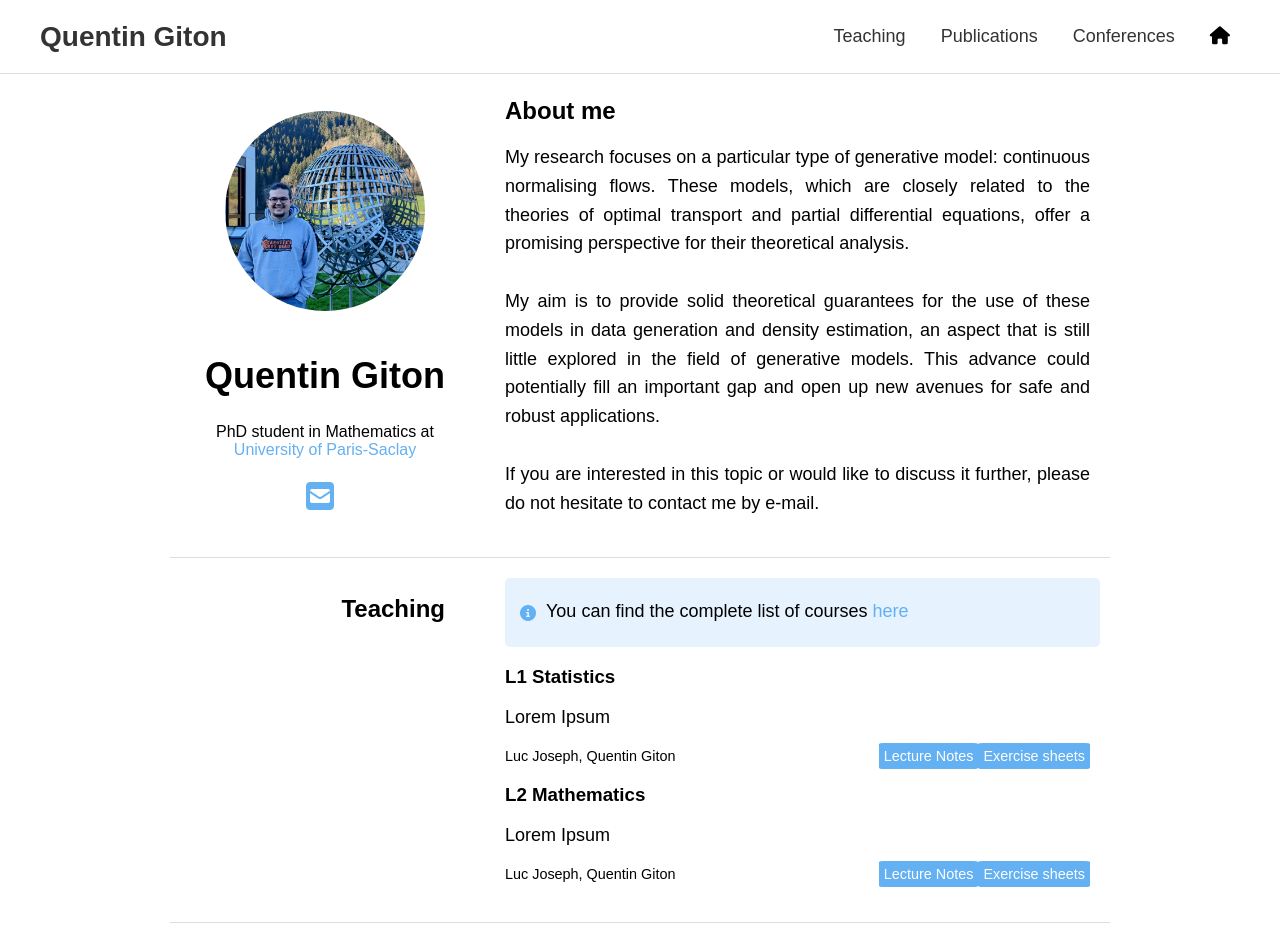
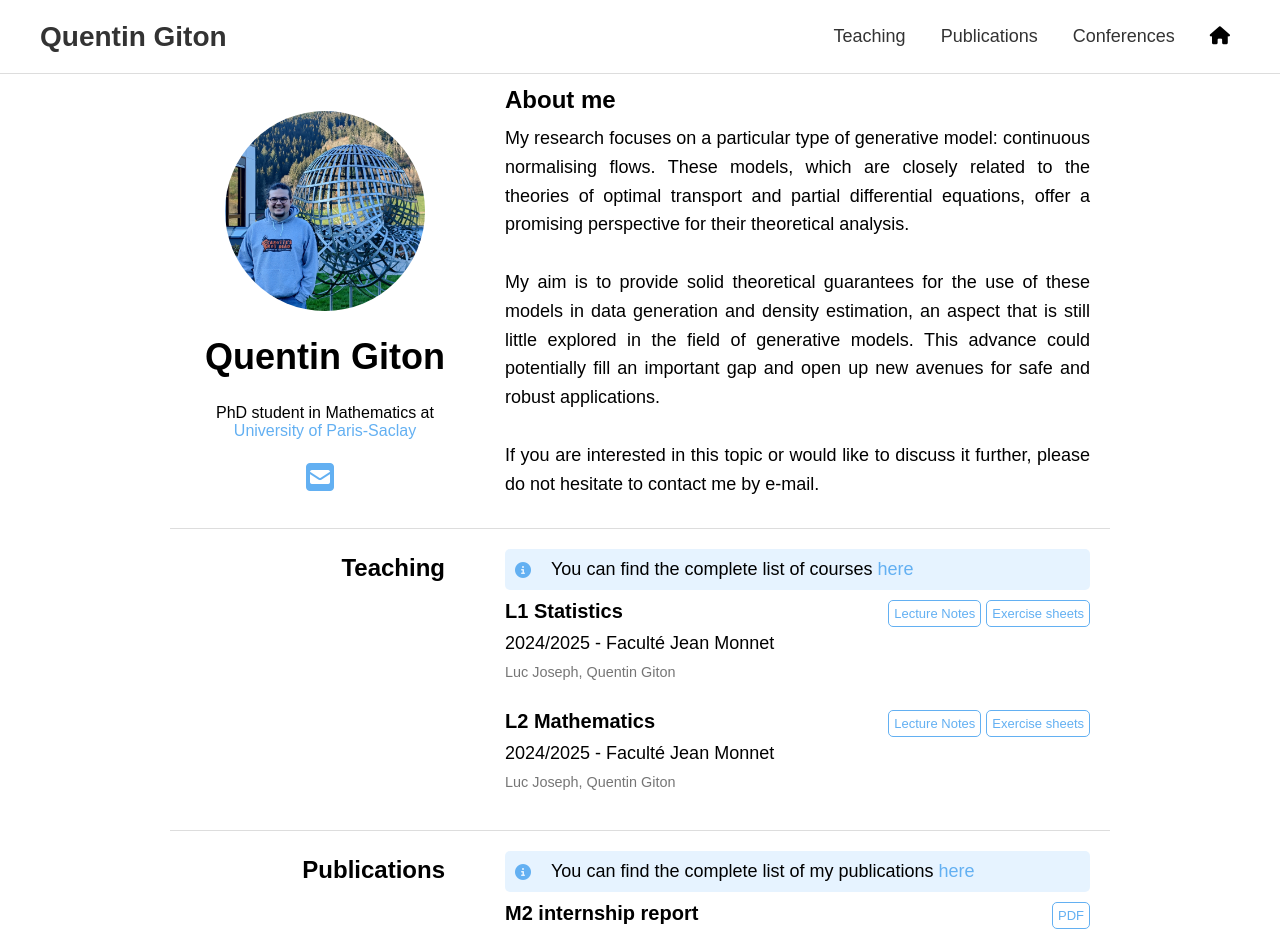
Before and after one commit to quentingiton/quentingiton.github.io, a Vue app: page / in a window 1280 px wide. Shown: the top 935 px of the page. Built offline with nearby package versions, Linux system fonts and the light colour scheme; some icons are missing.

Commit message:
WIP cleanup even more

```diff
--- a/src/assets/json/publications.json
+++ b/src/assets/json/publications.json
@@ -5,6 +5,6 @@
     "month": 9,
     "title": "M2 internship report",
     "authors": "Quentin Giton",
-    "file": "@/assets/pdf/publications/24/internship.pdf"
+    "file": "./src/assets/pdf/publications/24/internship.pdf"
   }
 ]
--- a/src/assets/json/teaching.json
+++ b/src/assets/json/teaching.json
@@ -4,19 +4,19 @@
     "year": 2425,
     "semester": 2,
     "title": "L1 Statistics",
-    "description": "Lorem Ipsum",
+    "description": "2024/2025 - Faculté Jean Monnet",
     "instructors": "Luc Joseph, Quentin Giton",
-    "LN": "@/assets/pdf/teaching/24-25/L1/LN.pdf",
-    "ES": "@/assets/pdf/teaching/24-25/L1/ES.pdf"
+    "LN": "./src/assets/pdf/teaching/24-25/L1/LN.pdf",
+    "ES": "./src/assets/pdf/teaching/24-25/L1/ES.pdf"
   },
   {
     "id": 2,
     "year": 2425,
     "semester": 1,
     "title": "L2 Mathematics",
-    "description": "Lorem Ipsum",
+    "description": "2024/2025 - Faculté Jean Monnet",
     "instructors": "Luc Joseph, Quentin Giton",
-    "LN": "@/assets/pdf/teaching/24-25/L2/LN.pdf",
-    "ES": "@/assets/pdf/teaching/24-25/L2/ES.pdf"
+    "LN": "./src/assets/pdf/teaching/24-25/L2/LN.pdf",
+    "ES": "./src/assets/pdf/teaching/24-25/L2/ES.pdf"
   }
 ]
--- a/src/assets/less/main.less
+++ b/src/assets/less/main.less
@@ -21,6 +21,7 @@
 h1 {
   font-size: 24px;
   margin-bottom: 10px;
+  margin-top: 5px;
 }
 
 .column-right {
@@ -29,11 +30,13 @@ h1 {
 
   p {
     font-size: 18px;
-    margin-bottom: 20px;
+    margin-bottom: 10px;
+    margin-top: 0;
   }
 
   h2 {
-    font-size: 24px;
+    font-size: 20px;
+    margin-top: 10px;
     margin-bottom: 10px;
   }
 }
@@ -54,7 +57,6 @@ a {
 
 .info-box {
   background-color: @light-blue;
-  padding: 5px;
   border-radius: 5px;
   width: 100%;
   display: flex; /* Ensures icon and text stay aligned */
@@ -66,8 +68,40 @@ a {
     margin-left: 10px;
     color: @accent-blue;
   }
+
+  p {
+    margin: 5px;
+    padding: 5px;
+  }
 }
 
 .content {
   flex: 2;
 }
+
+.course-item {
+  margin-bottom: 20px;
+}
+
+.title-with-buttons {
+  display: flex;
+  justify-content: space-between;
+  align-items: baseline;
+}
+
+.course-meta {
+  display: flex;
+  justify-content: space-between;
+  align-items: center;
+  font-size: 0.9em;
+  color: @light-grey;
+}
+
+.course-links {
+  display: flex;
+  gap: 5px;
+}
+
+.link {
+  cursor: pointer;
+}
--- a/src/assets/less/variables.less
+++ b/src/assets/less/variables.less
@@ -1,4 +1,5 @@
 @accent-blue: #63b0f2;
 @light-blue: #e6f3ff;
+@light-grey: #0000008a;
 
-@border-grey: #ddd;
+@border-grey: #dddddd;
--- a/src/components/ButtonComponent.vue
+++ b/src/components/ButtonComponent.vue
@@ -1,5 +1,7 @@
 <template>
-  <a :href="link" class="button">{{ text }}</a>
+  <a :href="link" class="button" target="_blank" rel="noopener noreferrer">{{
+    text
+  }}</a>
 </template>
 
 <script setup>
@@ -20,9 +22,16 @@ const props = defineProps({
 
 .button {
   text-decoration: none !important;
-  color: white;
+  color: @accent-blue;
   padding: 5px;
-  background-color: @accent-blue;
-  border-radius: 5%;
+  background-color: white;
+  border-radius: 5px;
+  border: 1px solid @accent-blue;
+  font-size: small;
+
+  &:hover {
+    background-color: @accent-blue;
+    color: white;
+  }
 }
 </style>
--- a/src/components/CourseComponent.vue
+++ b/src/components/CourseComponent.vue
@@ -1,9 +1,7 @@
 <template>
   <div class="course-item">
-    <h3>{{ course.title }}</h3>
-    <p>{{ course.description }}</p>
-    <div class="course-meta">
-      <span>{{ course.instructors }}</span>
+    <div class="title-with-buttons">
+      <h2>{{ course.title }}</h2>
       <div class="course-links">
         <ButtonComponent
           v-if="course.LN"
@@ -16,6 +14,10 @@
           :link="course.ES"
         />
       </div>
+    </div>
+    <p>{{ course.description }}</p>
+    <div class="course-meta">
+      <span>{{ course.instructors }}</span>
     </div>
   </div>
 </template>
@@ -39,32 +41,3 @@ function openPDF(pdfUrl) {
   window.open(pdfUrl, "_blank");
 }
 </script>
-
-<style lang="less" scoped>
-@import "@/assets/less/variables.less";
-
-.course-item {
-  margin-bottom: 20px;
-}
-
-.course-meta {
-  display: flex;
-  justify-content: space-between;
-  align-items: center;
-  font-size: 0.9em;
-}
-
-.course-links .link {
-  margin-left: 10px;
-  color: @accent-blue;
-  text-decoration: none;
-}
-
-.course-links .link:hover {
-  text-decoration: underline;
-}
-
-.link {
-  cursor: pointer;
-}
-</style>
--- a/src/components/PubliComponent.vue
+++ b/src/components/PubliComponent.vue
@@ -1,11 +1,13 @@
 <template>
   <div class="course-item">
-    <h3>{{ publi.title }}</h3>
-    <div class="course-meta">
-      <span>{{ publi.authors }}</span>
+    <div class="title-with-buttons">
+      <h2>{{ publi.title }}</h2>
       <div class="course-links">
         <ButtonComponent v-if="publi.file" text="PDF" :link="publi.file" />
       </div>
+    </div>
+    <div class="course-meta">
+      <span>{{ publi.authors }}</span>
     </div>
   </div>
 </template>
@@ -29,32 +31,3 @@ function openPDF(pdfUrl) {
   window.open(pdfUrl, "_blank");
 }
 </script>
-
-<style lang="less" scoped>
-@import "@/assets/less/variables.less";
-
-.course-item {
-  margin-bottom: 20px;
-}
-
-.course-meta {
-  display: flex;
-  justify-content: space-between;
-  align-items: center;
-  font-size: 0.9em;
-}
-
-.course-links .link {
-  margin-left: 10px;
-  color: @accent-blue;
-  text-decoration: none;
-}
-
-.course-links .link:hover {
-  text-decoration: underline;
-}
-
-.link {
-  cursor: pointer;
-}
-</style>
```
Also changed, not shown: 1 other file (tests, documents, lock files or other folders).
